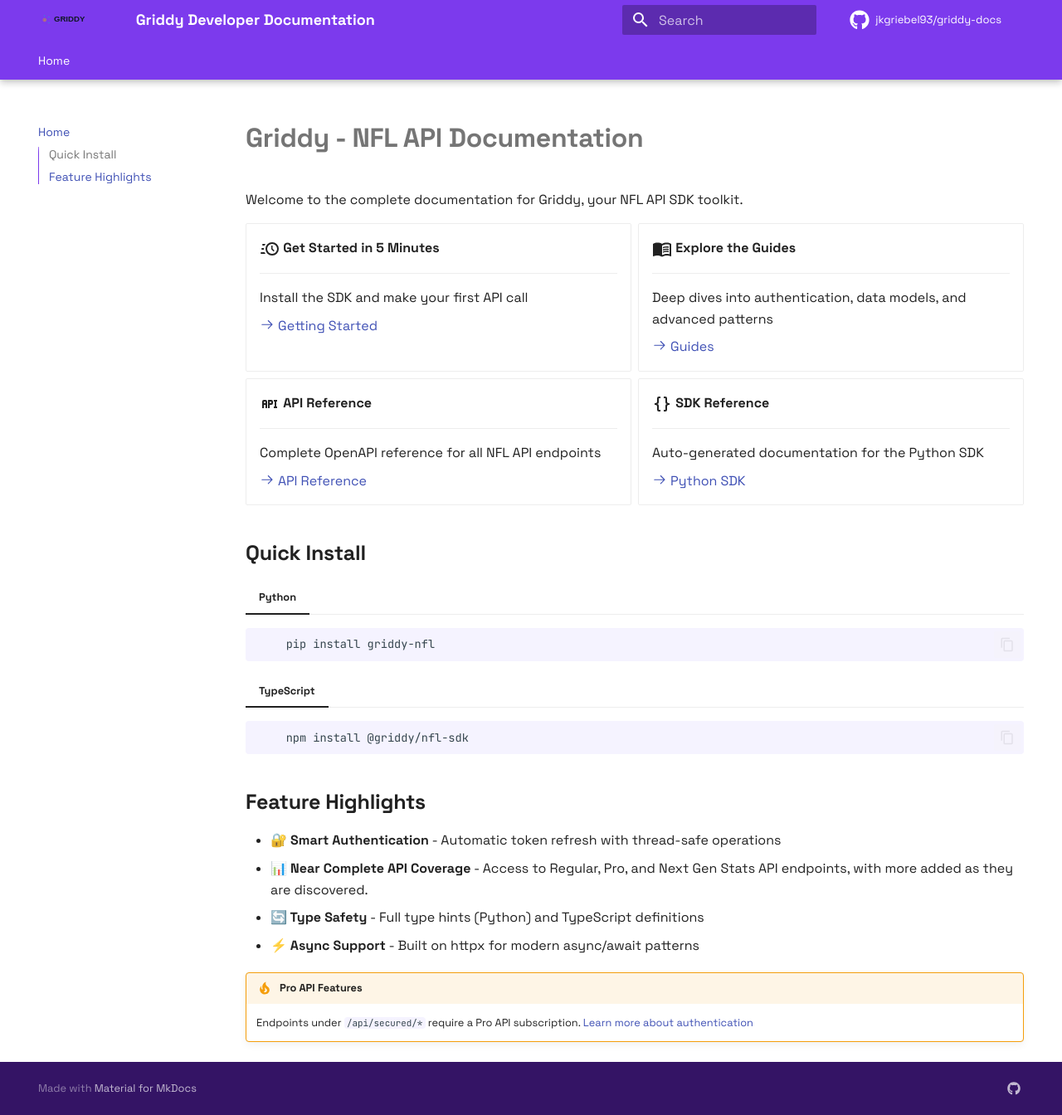
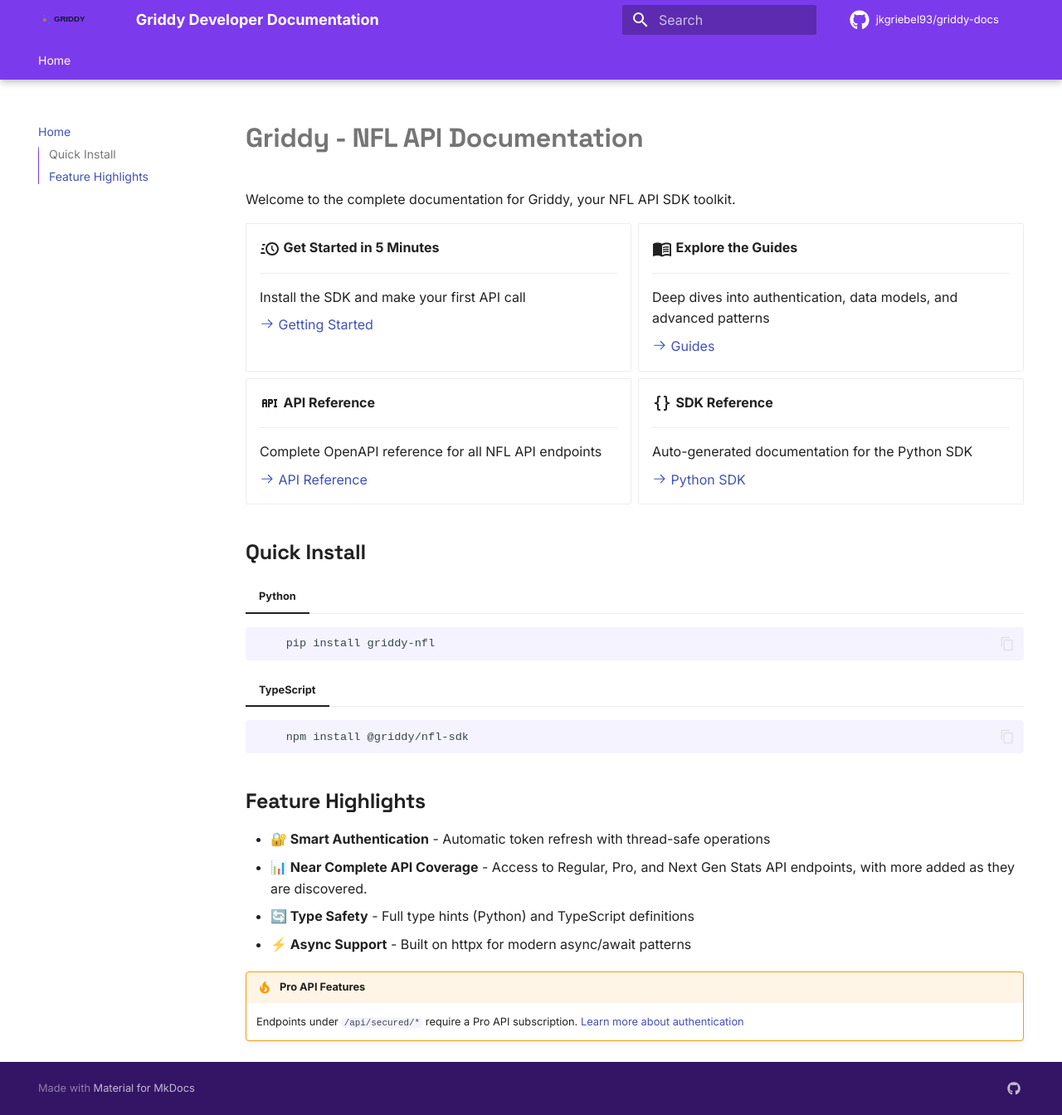
Before and after one commit to jkgriebel93/griddy-docs, an MkDocs documentation site: the page built from docs/docs/index.md, in a window 1280 px wide and 1344 px high. Shown: the whole window at 83% size. Built offline with MkDocs 1.6.1 and Material for MkDocs 9.7.7, drawn with Linux system fonts in a browser that asks for light colours; some web fonts are replaced; comment, search, counter and statistics services are not loaded; the version menu is left out.

Commit message:
Fix font issues
Signed-off-by: John Griebel <jkgriebel93@gmail.com>

```diff
--- a/docs/docs/stylesheets/extra.css
+++ b/docs/docs/stylesheets/extra.css
@@ -1,5 +1,7 @@
 /* Griddy Electric Grid Color Palette */
 [data-md-color-scheme="griddy"] {
+   --md-text-font: "Inter";
+  --md-code-font: "JetBrains Mono";
   --md-primary-fg-color: #7C3AED;        /* Electric Purple */
   --md-primary-fg-color--light: #A78BFA;
   --md-primary-fg-color--dark: #5B21B6;
@@ -21,13 +23,16 @@
 .md-typeset h4,
 .md-typeset h5,
 .md-typeset h6 {
-    font-family: 'Space Grotesk', var(--md-text-font-family), serif;
+  font-family: 'Space Grotesk', var(--md-text-font-family), sans-serif;
   font-weight: 700;
 }
 
 
 /* Code blocks styling */
-.md-typeset code {
+.md-typeset code,
+.md-typeset pre code,
+.md-typeset kbd {
+  font-family: var(--md-code-font), monospace;
   background-color: var(--griddy-purple-50);
   border-radius: 4px;
 }
--- a/docs/mkdocs.yml
+++ b/docs/mkdocs.yml
@@ -13,9 +13,9 @@
   palette:
     scheme: griddy
 
-  font:
-    text: Space Grotesk
-    code: Jetbrains Mono
+  # font:
+  #   text: Space Grotesk
+  #   code: Jetbrains Mono
 
   features:
     - navigation.instant
--- /dev/null
+++ b/docs/overrides/main.html
@@ -0,0 +1,6 @@
+{% extends "base.html" %}
+{% block fonts %}
+  <link rel="preconnect" href="https://fonts.googleapis.com">
+  <link rel="preconnect" href="https://fonts.gstatic.com" crossorigin>
+  <link href="https://fonts.googleapis.com/css2?family=Google+Sans+Code:ital,wght@0,300..800;1,300..800&family=Inter:ital,opsz,wght@0,14..32,100..900;1,14..32,100..900&family=Space+Grotesk:wght@300..700&display=swap" rel="stylesheet">
+{% endblock %}
```
